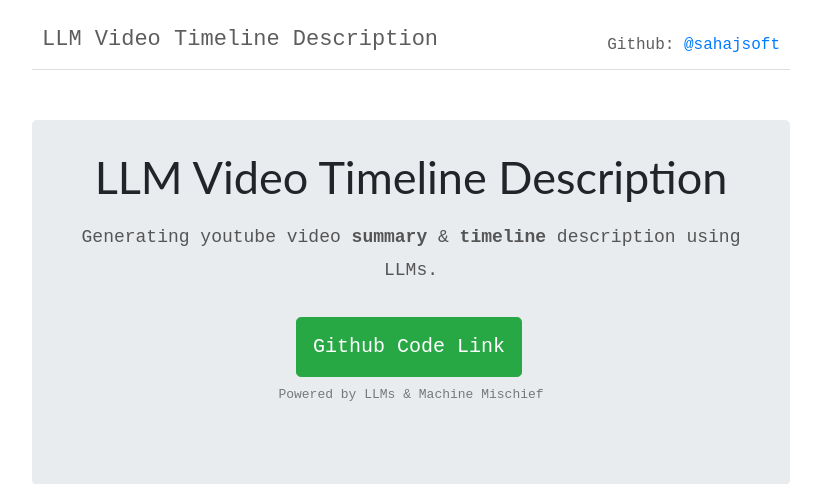
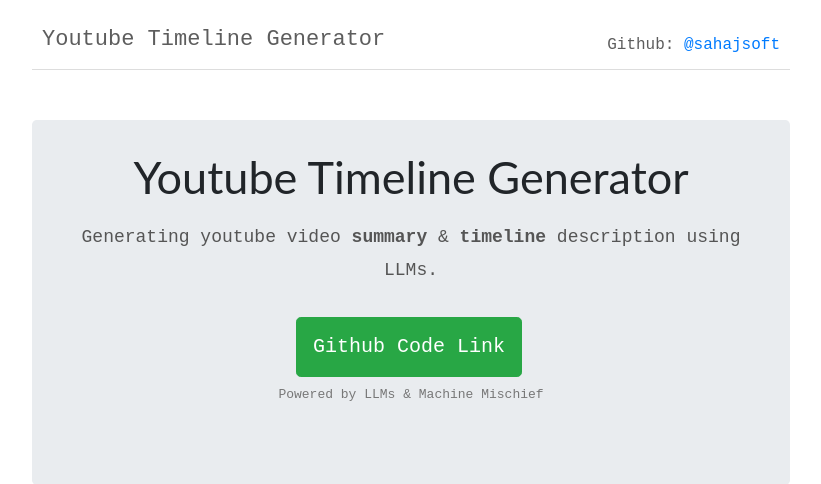
Before and after one commit to amarlearning/youtube-timeline-generator, a Flask app: page / in a window 1280 px wide. Shown: the top 484 px of the page, without its empty margins (229-1050 px from the left). Run offline with Flask 3, Linux system fonts and the light colour scheme; some libraries are stand-ins or nearby versions.

Commit message:
rebrand the code to youtube-timeline-generator

```diff
--- a/pyproject.toml
+++ b/pyproject.toml
@@ -1,5 +1,5 @@
 [tool.poetry]
-name = "llm-video-timeline-description"
+name = "youtube-timeline-generator"
 version = "0.1.0"
 description = ""
 authors = ["Amar Prakash Pandey", "Shruti Dhavalikar"]
--- a/llm_video_timeline_description/llm.py
+++ b/youtube_timeline_generator/llm.py
@@ -1,7 +1,7 @@
 import json
 import requests
 
-from llm_video_timeline_description.message import Message, MessageEncoder
+from youtube_timeline_generator.message import Message, MessageEncoder
 
 
 class UndercoverLLMAgent:
--- a/llm_video_timeline_description/llm_processing.py
+++ b/youtube_timeline_generator/llm_processing.py
@@ -1,6 +1,6 @@
-from llm_video_timeline_description.llm import UndercoverLLMAgent
-from llm_video_timeline_description.message import Message
-from llm_video_timeline_description.prompt import SUMMARY_PROMPT, SYSTEM_AGGREGATION_PROMPT, SYSTEM_QUERY_PROMPT
+from youtube_timeline_generator.llm import UndercoverLLMAgent
+from youtube_timeline_generator.message import Message
+from youtube_timeline_generator.prompt import SUMMARY_PROMPT, SYSTEM_AGGREGATION_PROMPT, SYSTEM_QUERY_PROMPT
 
 
 def get_time_bucketing(split_srt_content):
--- a/llm_video_timeline_description/templates/index.html
+++ b/youtube_timeline_generator/templates/index.html
@@ -2,34 +2,35 @@
 <html>
 
 <head>
-    <title>LLM Video Timeline Description</title>
+    <title>Youtube Timeline Generator</title>
     <link rel="stylesheet" href="https://stackpath.bootstrapcdn.com/bootstrap/4.5.2/css/bootstrap.min.css">
     <link href="static/style.css" rel="stylesheet">
 </head>
 
 <body>
     <noscript>
-        <h2 style="color: #ff0000">Seems your browser doesn't
+        <h2>Seems your browser doesn't
             supportJavascript! Websocket relies on Javascript being enabled.
-            Pleaseenable Javascript and reload this page!</h2>
+            Pleaseenable Javascript and reload this page!
+        </h2>
     </noscript>
 
     <div class="container modified">
         <!-- Header section -->
         <header>
-            <span>LLM Video Timeline Description</span> <span class="github-username">Github:
+            <span>Youtube Timeline Generator</span> <span class="github-username">Github:
                 <a href="http://github.com/amarlearning" target="_blank">@sahajsoft</a>
             </span>
         </header>
         <!-- Jumbotron -->
         <div class="jumbotron extension">
-            <h2>LLM Video Timeline Description</h2>
+            <h2>Youtube Timeline Generator</h2>
             <p>
                 Generating youtube video <strong>summary</strong> & <strong>timeline</strong> description using LLMs.
                 <i class="fa fa-pencil-square-o" aria-hidden="true"></i>
             </p>
             <div class="button-link">
-                <a href="https://github.com/sahajsoft/llm-video-timeline-description" target="_blank">
+                <a href="https://github.com/amarlearning/youtube-timeline-generator" target="_blank">
                     <button type="button" class="course btn btn-lg btn-success">Github
                         Code Link</button>
                 </a>
--- a/llm_video_timeline_description/utils.py
+++ b/youtube_timeline_generator/utils.py
@@ -1,6 +1,6 @@
 import re
 
-from llm_video_timeline_description.postprocessing import UndercoverPostprocessingAgent
+from youtube_timeline_generator.postprocessing import UndercoverPostprocessingAgent
 
 
 def clean_srt_content(srt_content):
```
Also changed, not shown: tests/test_utils.py (+1 -1 lines), tests/test_video_srt.py (+3 -3 lines), youtube_timeline_generator/main.py (renamed from llm_video_timeline_description/main.py, +4 -4 lines), README.md, youtube_timeline_generator/__init__.py (added), youtube_timeline_generator/logger.py (renamed from llm_video_timeline_description/logger.py), youtube_timeline_generator/message.py (renamed from llm_video_timeline_description/message.py), youtube_timeline_generator/postprocessing.py (renamed from llm_video_timeline_description/postprocessing.py), youtube_timeline_generator/prompt.py (renamed from llm_video_timeline_description/prompt.py), youtube_timeline_generator/static/script.js (renamed from llm_video_timeline_description/static/script.js), youtube_timeline_generator/static/style.css (renamed from llm_video_timeline_description/static/style.css), youtube_timeline_generator/video_srt.py (renamed from llm_video_timeline_description/video_srt.py), 4 other files.
